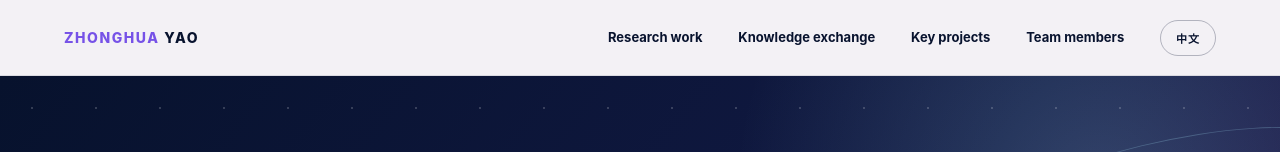
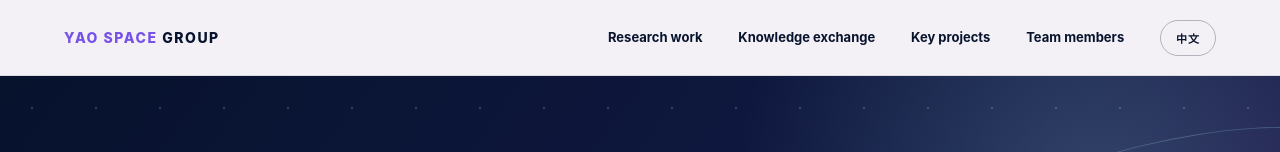
Before and after one commit to spaceYao/spaceYao.github.io, a React (Vite) app: page / in a window 1280 px wide. Shown: the top 152 px of the page. Built offline with nearby package versions, Linux system fonts and the light colour scheme.

Commit message:
Update group brand and LSR Chinese name

```diff
--- a/src/App.tsx
+++ b/src/App.tsx
@@ -8,6 +8,8 @@ const translations = {
   en: {
     pageTitle: 'Zhonghua Yao | Planetary Space Physics',
     pageDescription: 'Academic homepage of Prof. Zhonghua Yao, Director, Laboratory of Space Research at The University of Hong Kong.',
+    wordmark: ['YAO SPACE', 'GROUP'],
+    homeLabel: 'Yao Space Group home',
     navLabel: 'Primary navigation',
     nav: ['Research work', 'Knowledge exchange', 'Key projects', 'Team members'],
     toggleLabel: '切换至中文',
@@ -133,7 +135,9 @@ const translations = {
   },
   zh: {
     pageTitle: '尧中华｜行星空间物理',
-    pageDescription: '香港大学空间研究实验室主任尧中华教授的学术主页。',
+    pageDescription: '香港大学太空实验室主任尧中华教授的学术主页。',
+    wordmark: ['尧中华', '课题组'],
+    homeLabel: '尧中华课题组主页',
     navLabel: '主导航',
     nav: ['研究工作', '知识交流', '重点项目', '团队成员'],
     toggleLabel: 'Switch to English',
@@ -148,7 +152,7 @@ const translations = {
       aria: '尧中华教授简介',
       alt: '尧中华教授在行星图像前作报告',
       kicker: '尧中华 教授',
-      title: '空间研究实验室主任',
+      title: '香港大学太空实验室主任',
       department: '香港大学地球与行星科学系',
       phd: '博士 · 空间物理 · 北京大学',
       bsc: '学士 · 物理学 · 首都师范大学',
@@ -193,7 +197,7 @@ const translations = {
       missionLabel: '空间任务与天文台合作',
       timelineLabel: '知识交流里程碑',
       milestones: [
-        ['2026年至今', '香港大学空间研究实验室主任'],
+        ['2026年至今', '香港大学太空实验室主任'],
         ['2026', '天问四号任务科学核心组成员'],
         ['2024–2026', '亚洲—大洋洲地球科学学会（AOGS）行星科学分会主席'],
         ['2024年至今', '香港大学深圳研究院行星空间环境实验室主任'],
@@ -238,7 +242,7 @@ const translations = {
       label: '04 / 团队成员',
       title: '面向行星探测的协作型研究团队。',
       lead: '团队负责人',
-      leadTitle: '空间研究实验室主任',
+      leadTitle: '香港大学太空实验室主任',
       leadResearch: '行星磁层、极光过程、等离子体动力学与空间任务科学。',
       areas: [
         ['博士后研究人员', '行星等离子体、极光物理与空间任务数据分析'],
@@ -275,8 +279,8 @@ export default function App() {
   return (
     <main className={`lang-${language}`}>
       <header className="site-header">
-        <a className="wordmark" href="#top" aria-label="Zhonghua Yao home">
-          <span>ZHONGHUA</span> YAO
+        <a className="wordmark" href="#top" aria-label={t.homeLabel}>
+          <span>{t.wordmark[0]}</span> {t.wordmark[1]}
         </a>
         <div className="header-right">
           <nav aria-label={t.navLabel}>
@@ -411,7 +415,7 @@ export default function App() {
 
       <footer>
         <div>
-          <a className="wordmark footer-mark" href="#top"><span>ZHONGHUA</span> YAO</a>
+          <a className="wordmark footer-mark" href="#top" aria-label={t.homeLabel}><span>{t.wordmark[0]}</span> {t.wordmark[1]}</a>
           <p>{t.footer.tagline}</p>
         </div>
         <address>{t.footer.department}<br />{t.footer.address}</address>
```
